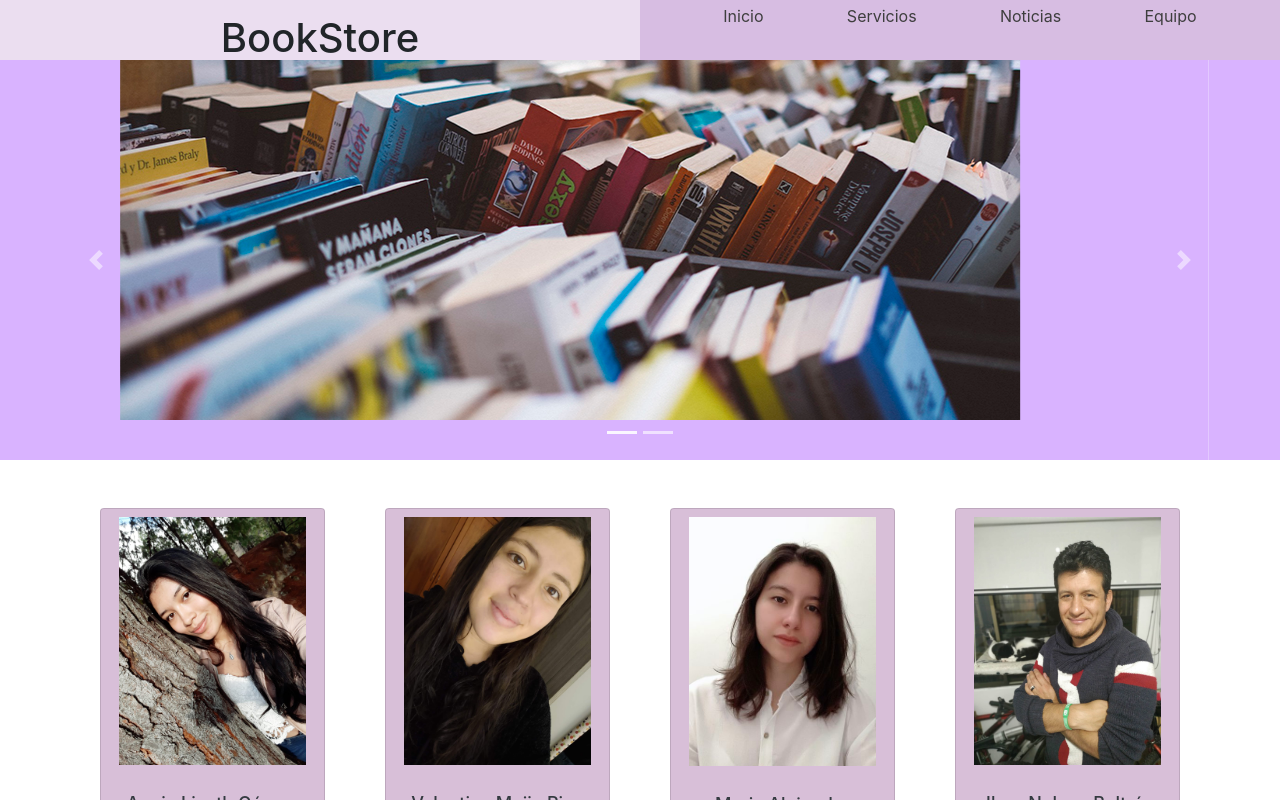
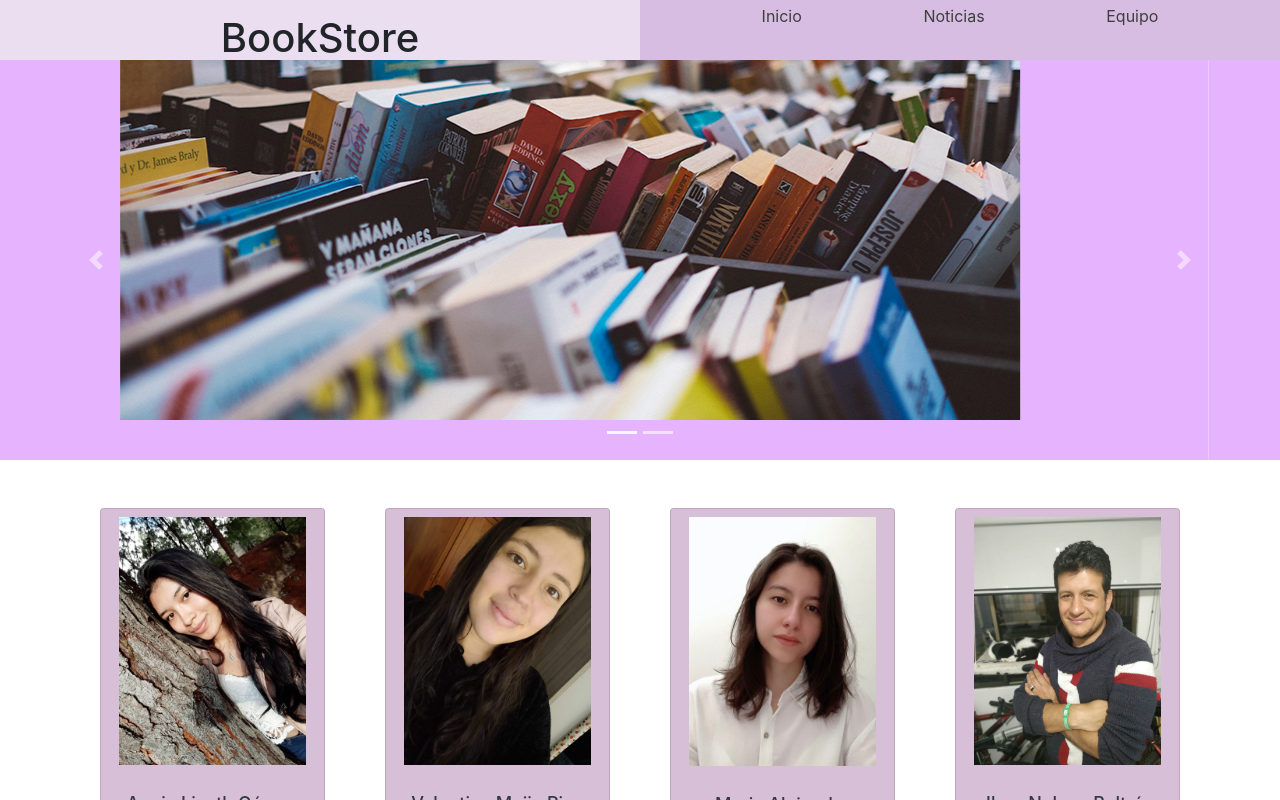
Before and after one commit to AngieGomezA24/semana-2-67, a Vue app: page / in a window 1280 px wide. Shown: the top 800 px of the page. Built offline with nearby package versions, Linux system fonts and the light colour scheme.

Commit message:
Agregar el banner y menu principal

```diff
--- a/src/components/TeamCard.vue
+++ b/src/components/TeamCard.vue
@@ -1,5 +1,6 @@
 <template>
   <div id="app">
+    <div id="team">
       <div class="container">
         <div class="card text-dark ">
           <div class="d-flex justify-content-center p-2">
@@ -10,6 +11,7 @@
             <p class="card-text">{{ member.descripcion }}</p>
             <p class="card-text"><b><span>Rol:</span></b>{{ member.rol }}</p>
             <p class="card-text"><b><span>codigo:</span></b>{{ member.codigo }}</p>
+          </div>
         </div>
       </div>
     </div>
--- a/src/components/TopBanner.vue
+++ b/src/components/TopBanner.vue
@@ -10,7 +10,7 @@
                     <svg class="bd-placeholder-img bd-placeholder-img-lg d-block w-100" width="800" height="400" xmlns="http://www.w3.org/2000/svg"
                         preserveAspectRatio="xMidYMid slice" focusable="false" role="img" aria-label="Placeholder: First slide"><title>Placeholder</title>
                         <rect
-                            width="100%" height="100%" fill="#d9b3ff"></rect><text x="50%" y="50%" fill="#d9b3ff" dy=".3em">First slide</text></svg>
+                            width="100%" height="100%" fill="#e6b3ff"></rect><text x="50%" y="50%" fill="#e6b3ff" dy=".3em">First slide</text></svg>
                     <div class="carousel-caption d-none d-md-block">
                         <img src="../assets/s1.jpg" alt="imagen1" width="900px">
                     </div>
@@ -19,7 +19,7 @@
                     <svg class="bd-placeholder-img bd-placeholder-img-lg d-block w-100" width="800" height="400" xmlns="http://www.w3.org/2000/svg"
                         preserveAspectRatio="xMidYMid slice" focusable="false" role="img" aria-label="Placeholder: Second slide"><title>Placeholder</title>
                         <rect
-                            width="100%" height="100%" fill="#d9b3ff"></rect><text x="50%" y="50%" fill="#d9b3ff" dy=".3em">Second slide</text></svg>
+                            width="100%" height="100%" fill="#e6b3ff"></rect><text x="50%" y="50%" fill="#e6b3ff" dy=".3em">Second slide</text></svg>
                     <div class="carousel-caption d-none d-md-block">
                         <img src="../assets/s2.jpg" alt="imagen2 " width="800px">
                     </div>
--- a/src/components/TopMenu.vue
+++ b/src/components/TopMenu.vue
@@ -9,10 +9,7 @@
                         <nav class="nav-list">
                             <ul class="main-menu">
                                 <li class="main-menu__item">
-                                    <a href="index.html" class="main-menu__link">Inicio</a>
-                                </li>
-                                <li class="main-menu__item">
-                                    <a href="index.html#services" class="main-menu__link">Servicios</a>
+                                    <a href="index.html" class="main-menu__link" >Inicio</a>
                                 </li>
                                 <li class="main-menu__item">
                                     <a href="index.html#news" class="main-menu__link">Noticias</a>
@@ -24,7 +21,6 @@
                         </nav>
                     </div>
                     </div>
-
     </div>
 
 </template>
@@ -35,10 +31,7 @@ export default {
 }
 </script>
 
-<style>
-
-
-
+<style scoped>
 .header{
     background-color: #85C1E9 ;
     height: auto;
@@ -63,6 +56,7 @@ export default {
 .site-title{
     margin: 0;
     padding: 0.36em 0;
+    text-align: center;
 }
 
 
@@ -70,7 +64,7 @@ export default {
 .nav-list{
     padding: 0.25em 0;
     list-style-type: none;
-    text-align: end;
+    text-align: center;
     width: 100%
 }
 
@@ -78,6 +72,7 @@ export default {
     padding: 1em 15px;
     display: inline-block;
     text-decoration: none;
+    text-align: center;
     color: #3e3e3e;
 
 }
@@ -85,12 +80,6 @@ export default {
 .nav-element:hover{
     text-decoration: underline;
     font-weight: bold;
-}
-
-.image-text{
-    margin: 0;
-    padding: 9% 0;
-    text-align: center;
 }
 
 .main-menu{
@@ -105,17 +94,20 @@ export default {
 
 main-menu__item{
     line-height: 3;
-    text-align: center;
+    text-align: end;
+
 }
 
 .main-menu__link{
     text-decoration: none;
     font-size: 1em;
     color: #3e3e3e;
+    text-align: end;
 }
 
 .main-menu__link:hover{
     text-decoration: underline;
     font-weight: bold;
+
 }
 </style>
```
Lines whose indentation alone changed are shown as unchanged.
